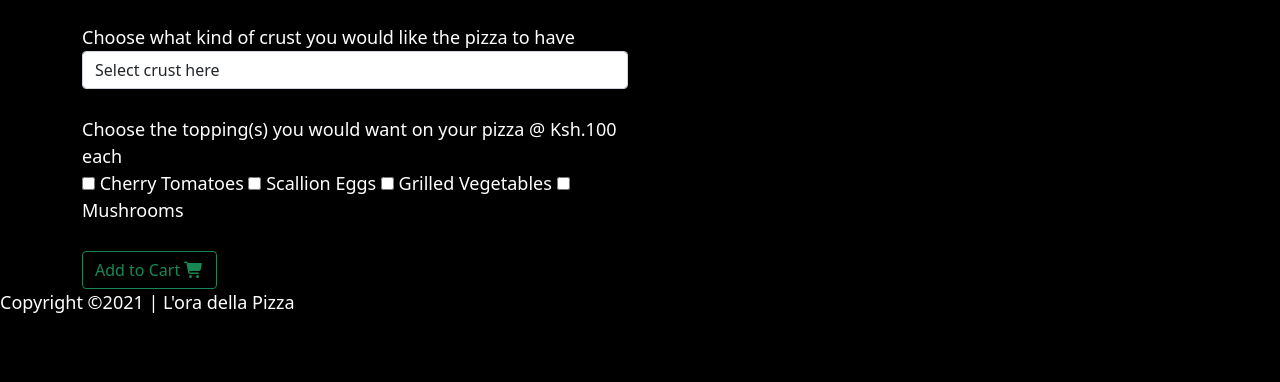
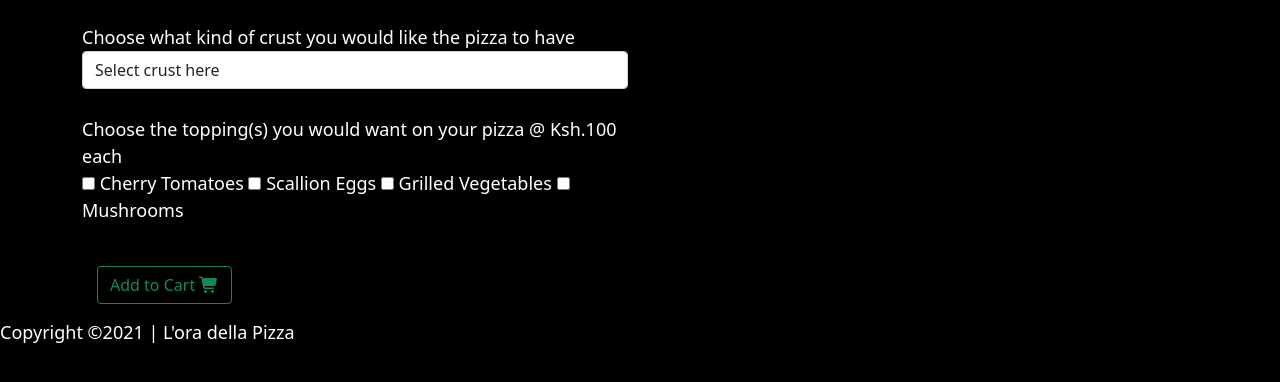
Before and after one commit to Derrick-Nyongesa/IP4-Pizza, a plain HTML site: page order.html in a window 1280 px wide. Shown: the part 332-714 px from the top of the page. Drawn offline with nearby package versions, Linux system fonts and the light colour scheme.

Commit message:
added a margin style to the boostrap buttons.

```diff
--- a/css/style.css
+++ b/css/style.css
@@ -72,6 +72,11 @@ img{
 }
 
 
+.button2{
+    margin: 15px;
+}
+
+
 .cartItem{
     color: #0088cc;
     cursor: pointer;
```
